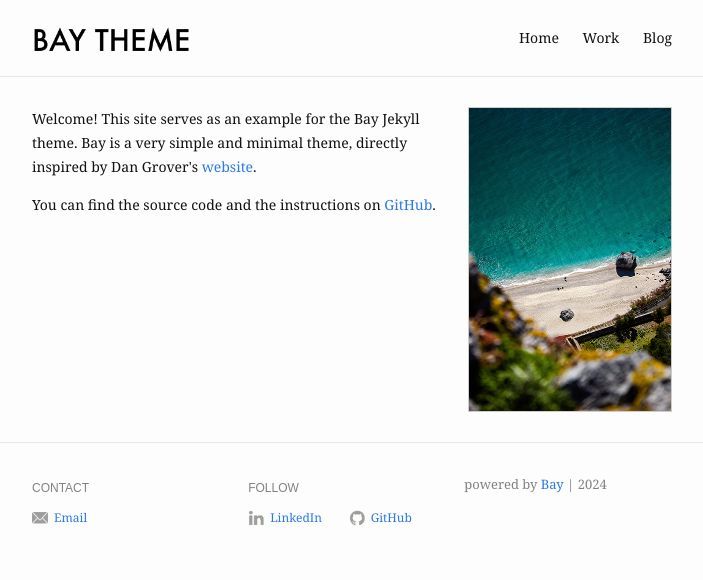
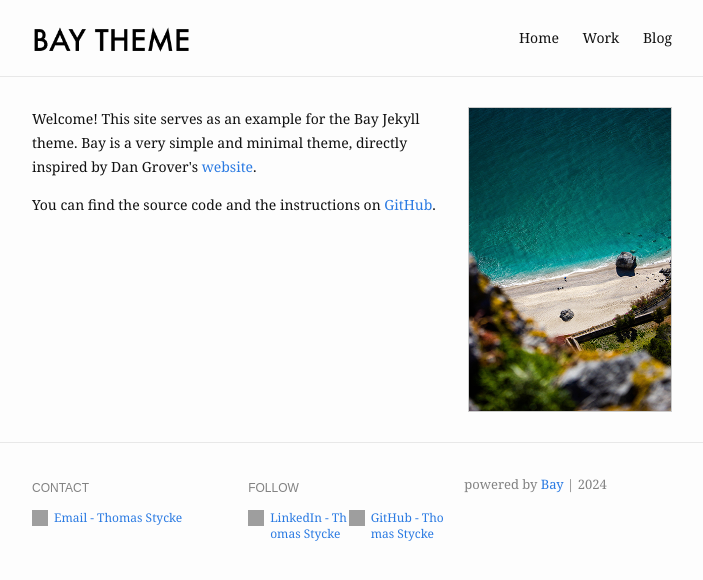
Before and after one commit to Thomasstycke/Thomasstycke.github.io, a Jekyll site: the page built from index.md, in a window 1280 px wide. Shown: the top 580 px of the page, without its empty margins (288-991 px from the left). Built offline with Jekyll 4.4.1, drawn with Linux system fonts in a browser that asks for light colours.

```diff
--- a/_config.yml
+++ b/_config.yml
@@ -37,12 +37,12 @@ header:
 footer:
   show_powered_by: true
   contact:
-    - name: Email
+    - name: Email - Thomas Stycke
       link: s214742@student.dtu.dk
   follow:
-    - name: LinkedIn
+    - name: LinkedIn - Thomas Stycke
       link: http://linkedin.com/in/thomas-dyrup-stycke
-    - name: GitHub
+    - name: GitHub - Thomas Stycke
       link: http://github.com/thomasstycke
 
 
```
